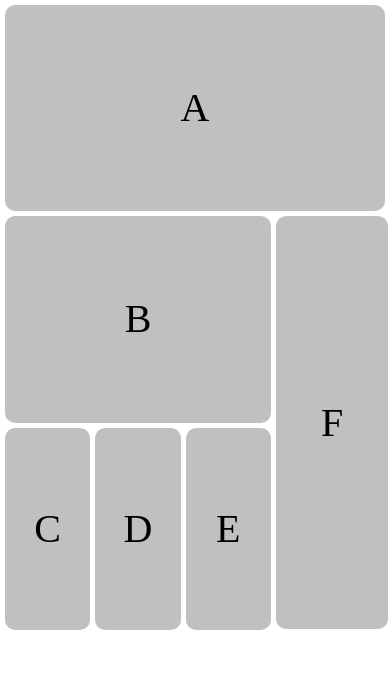
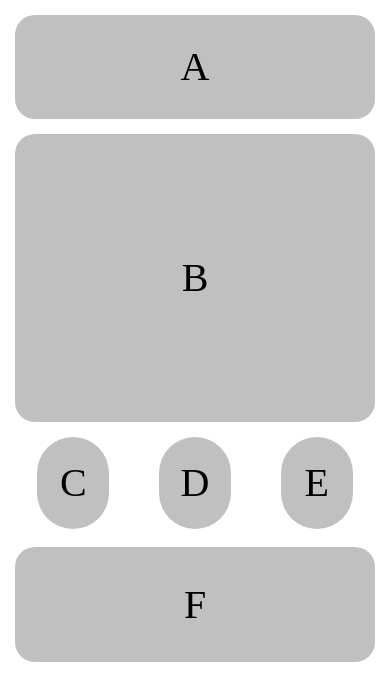
Before and after one commit to Taras-Shavel/HW_HTML_2023, a plain HTML site: page lesson_4/task_2/index.html in a window 390 px wide. Drawn offline with Linux system fonts and the light colour scheme.

Commit message:
I finished task_2 from lesson_4

```diff
--- a/lesson_4/task_2/index.html
+++ b/lesson_4/task_2/index.html
@@ -8,6 +8,7 @@
     <title>task</title>
     <link rel="stylesheet" href="../normalize/normalize.css">
     <link rel="stylesheet" href="main.css">
+    <link rel="stylesheet" href="media.css">
 </head>
 <body>
 <div class="main_block">
--- /dev/null
+++ b/lesson_4/task_2/media.css
@@ -0,0 +1,49 @@
+@media screen and (min-width:0px) and (max-width:576px){
+    .main_block{
+        width: 100%;
+        height: 720px;
+        /*background: silver;*/
+        padding: 15px;
+    }
+    .block_a{
+        width: 100%;
+        height: 15%;
+        /*background: coral;*/
+    }
+    .mini_block{
+        width: 100%;
+        height: 85%;
+        /*background: green;*/
+        /*margin-top: 15px;*/
+        padding-top: 10px;
+        box-sizing: border-box;
+    }
+    .block_b{
+        width: 100%;
+        height: 50%;
+        /*background: olive;*/
+    }
+    .block_cDe{
+        width: 100%;
+        height: 20%;
+        margin-top: 10px;
+        display: flex;
+        justify-content: space-around;
+        /*column-gap: 15px;*/
+    }
+    .block_f{
+        width: 100%;
+        height: 20%;
+        /*margin-top: 20px;*/
+        margin-left: 0;
+    }
+    .block{
+        width: 20%;
+        height: 80%;
+        border-radius: 40px;
+    }
+    .block_a, .block_b,.block_f{
+        background: silver;
+        border-radius: 20px;
+    }
+}
```
